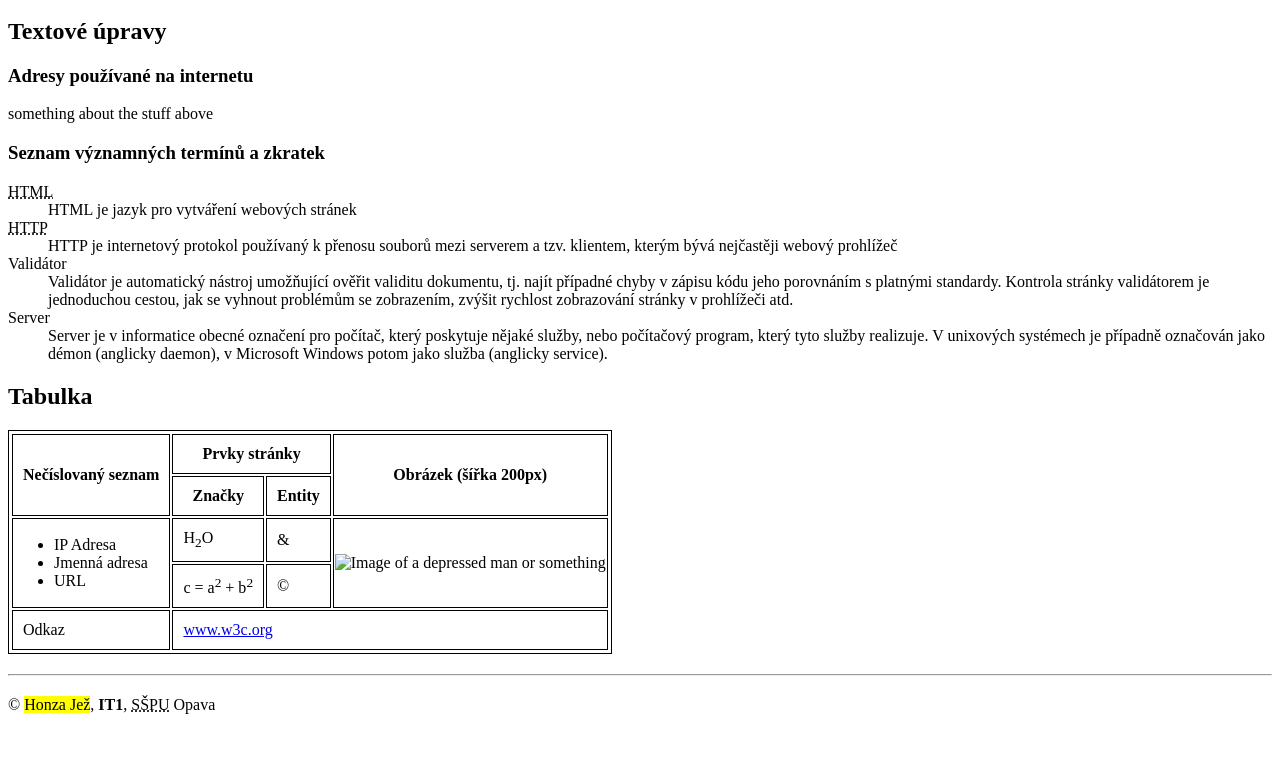
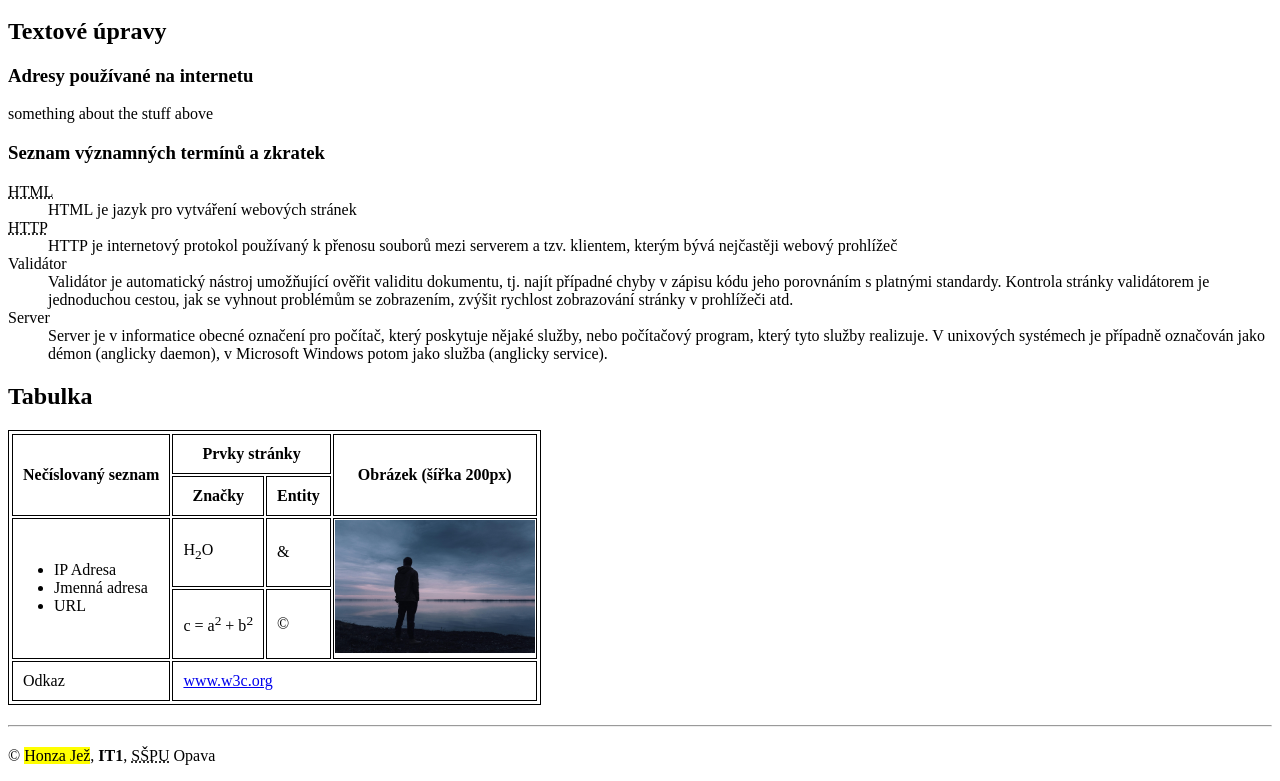
Before and after one commit to it2314/it2314.github.io, a plain HTML site: page proverkahtml/index.html in a window 1280 px wide. Shown: the part 118-899 px from the top of the page. Before the commit the page ends 848 px from the top, so only its background shows below. Drawn offline with Linux system fonts and the light colour scheme.

Commit message:
Update index.html

```diff
--- a/proverkahtml/index.html
+++ b/proverkahtml/index.html
@@ -57,7 +57,7 @@
             </td>
             <td class="padding">H<sub>2</sub>O</td>
             <td class="padding">&amp;</td>
-            <td rowspan="2"><img src="webimages/sadimage.jpg" alt="Image of a depressed man or something" style="width:200px;height:auto"></td>
+            <td rowspan="2"><img src="sadimage.jpg" alt="Image of a depressed man or something" style="width:200px;height:auto"></td>
         </tr>
 
         <tr>
```
